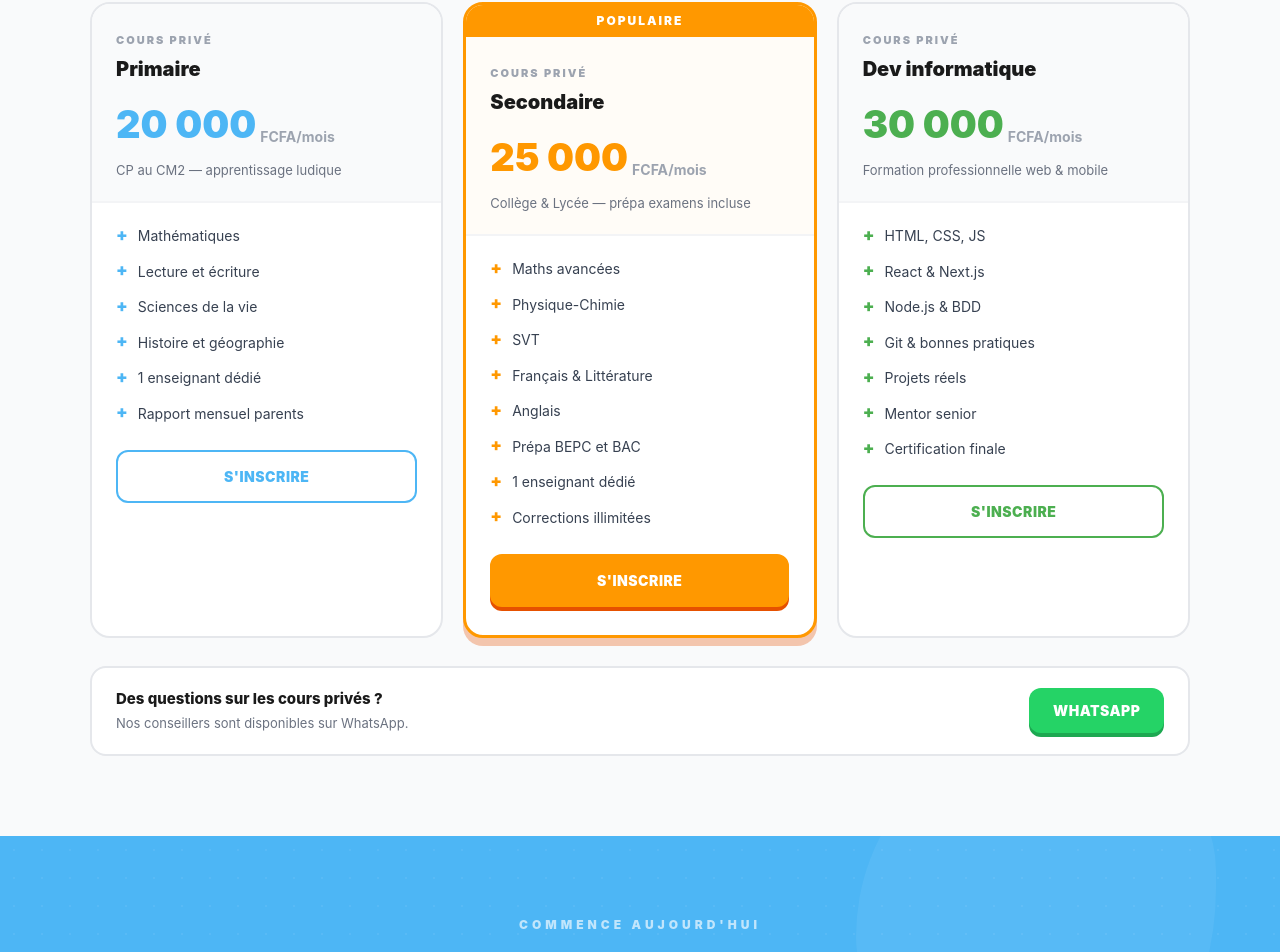
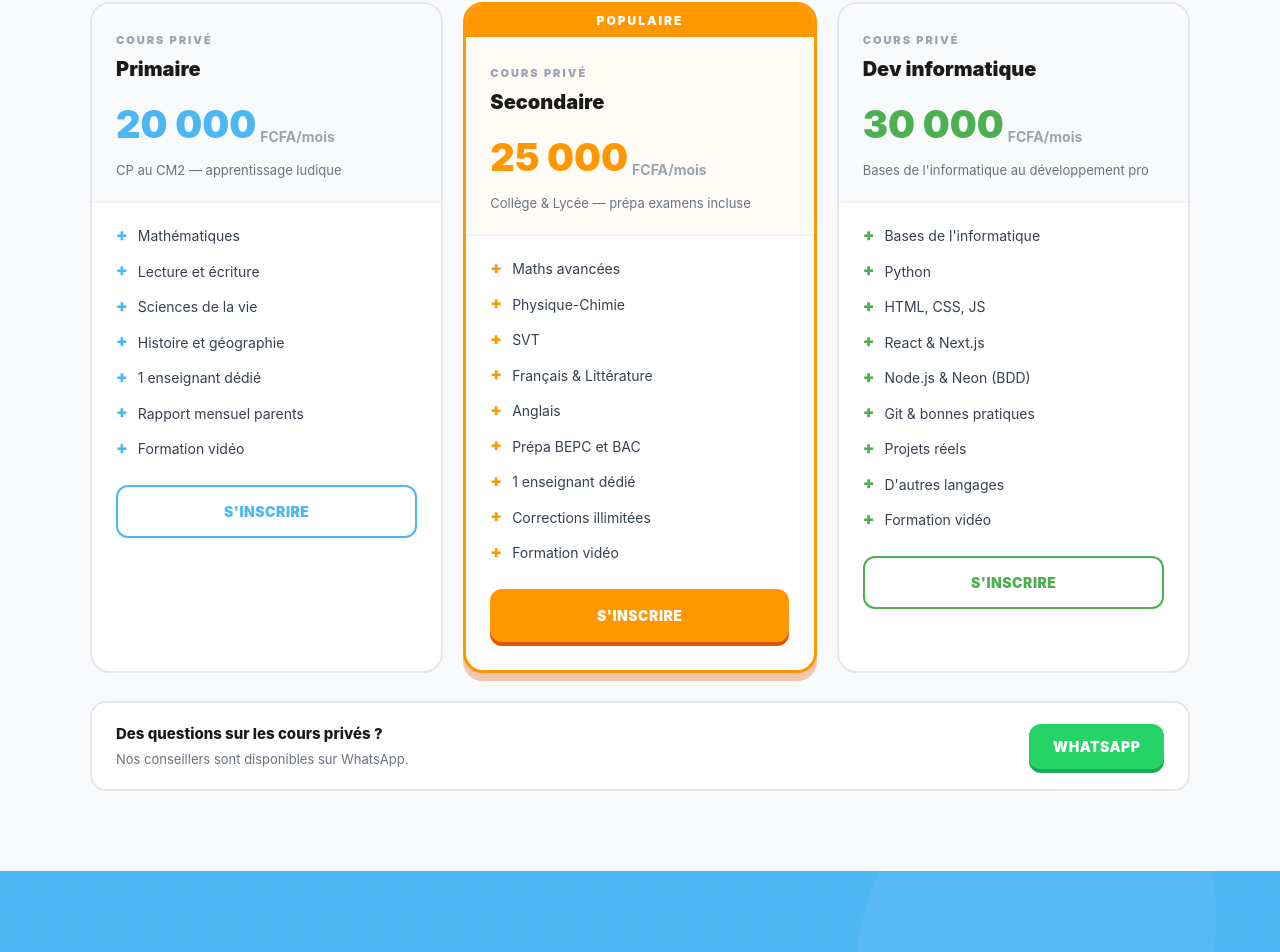
Before and after one commit to YO3CODER/Site-de-Learnly, a Next.js app: page / in a window 1280 px wide. Shown: the part 3211-4163 px from the top of the page. Built offline with nearby package versions, Linux system fonts and the light colour scheme.

Commit message:
mise à jour

```diff
--- a/app/page.tsx
+++ b/app/page.tsx
@@ -295,9 +295,9 @@ export default function Home() {
 
           <div className="grid-3" style={{ display: "grid", gridTemplateColumns: "repeat(3, 1fr)", gap: 20 }}>
             {[
-              { level: "Primaire", price: "20 000", color: "#4db6f5", shadow: "#2193d3", sub: "CP au CM2 — apprentissage ludique", features: ["Mathématiques", "Lecture et écriture", "Sciences de la vie", "Histoire et géographie", "1 enseignant dédié", "Rapport mensuel parents"], popular: false },
-              { level: "Secondaire", price: "25 000", color: "#ff9800", shadow: "#e65100", sub: "Collège & Lycée — prépa examens incluse", features: ["Maths avancées", "Physique-Chimie", "SVT", "Français & Littérature", "Anglais", "Prépa BEPC et BAC", "1 enseignant dédié", "Corrections illimitées"], popular: true },
-              { level: "Dev informatique", price: "30 000", color: "#4caf50", shadow: "#2e7d32", sub: "Formation professionnelle web & mobile", features: ["HTML, CSS, JS", "React & Next.js", "Node.js & BDD", "Git & bonnes pratiques", "Projets réels", "Mentor senior", "Certification finale"], popular: false },
+              { level: "Primaire", price: "20 000", color: "#4db6f5", shadow: "#2193d3", sub: "CP au CM2 — apprentissage ludique", features: ["Mathématiques", "Lecture et écriture", "Sciences de la vie", "Histoire et géographie", "1 enseignant dédié", "Rapport mensuel parents", "Formation vidéo"], popular: false },
+              { level: "Secondaire", price: "25 000", color: "#ff9800", shadow: "#e65100", sub: "Collège & Lycée — prépa examens incluse", features: ["Maths avancées", "Physique-Chimie", "SVT", "Français & Littérature", "Anglais", "Prépa BEPC et BAC", "1 enseignant dédié", "Corrections illimitées", "Formation vidéo"], popular: true },
+              { level: "Dev informatique", price: "30 000", color: "#4caf50", shadow: "#2e7d32", sub: "Bases de l'informatique au développement pro", features: ["Bases de l'informatique", "Python", "HTML, CSS, JS", "React & Next.js", "Node.js & Neon (BDD)", "Git & bonnes pratiques", "Projets réels", "D'autres langages", "Formation vidéo"], popular: false },
             ].map(({ level, price, color, shadow, sub, features, popular }) => (
               <div key={level} className="card-hover" style={{ background: "#fff", borderRadius: 20, overflow: "hidden", border: popular ? `3px solid ${color}` : "2px solid #e5e7eb", boxShadow: popular ? `0 8px 0 ${shadow}50` : "none" }}>
                 {popular && (
```
